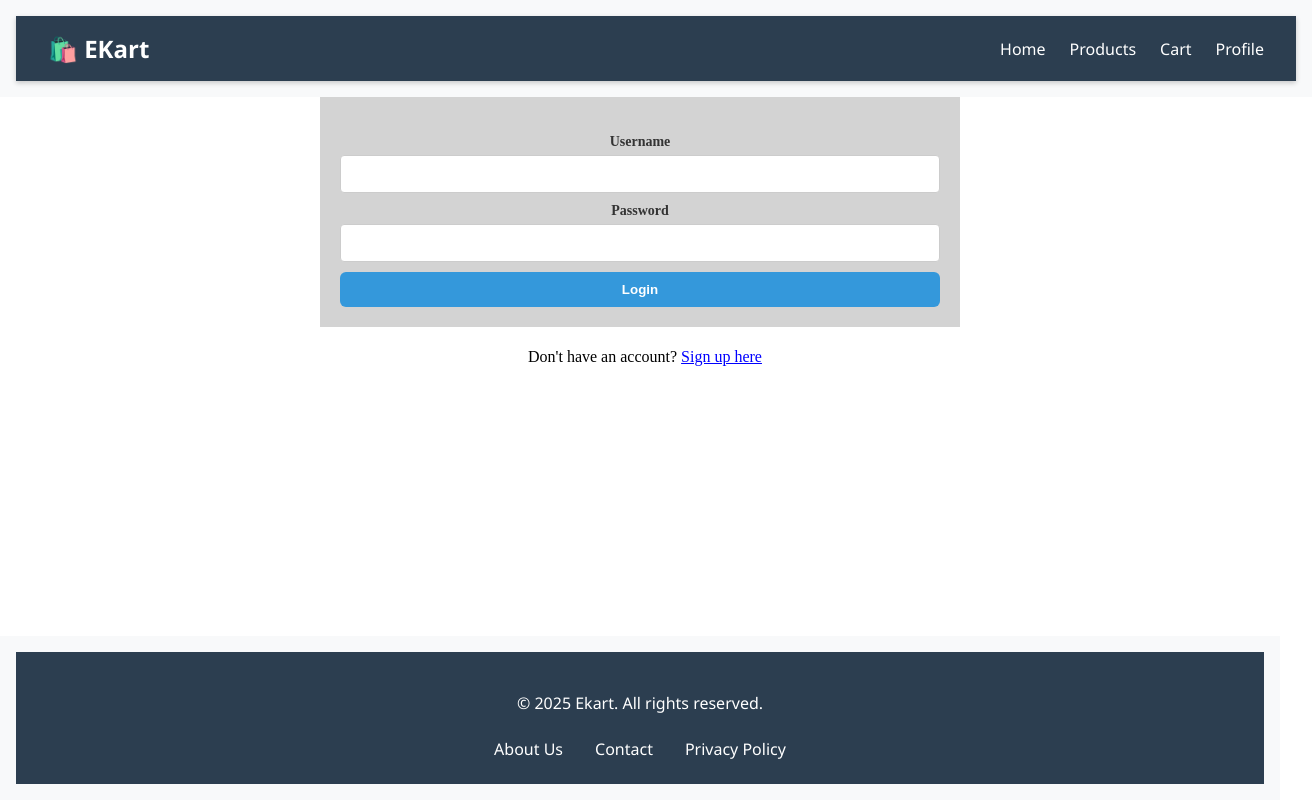
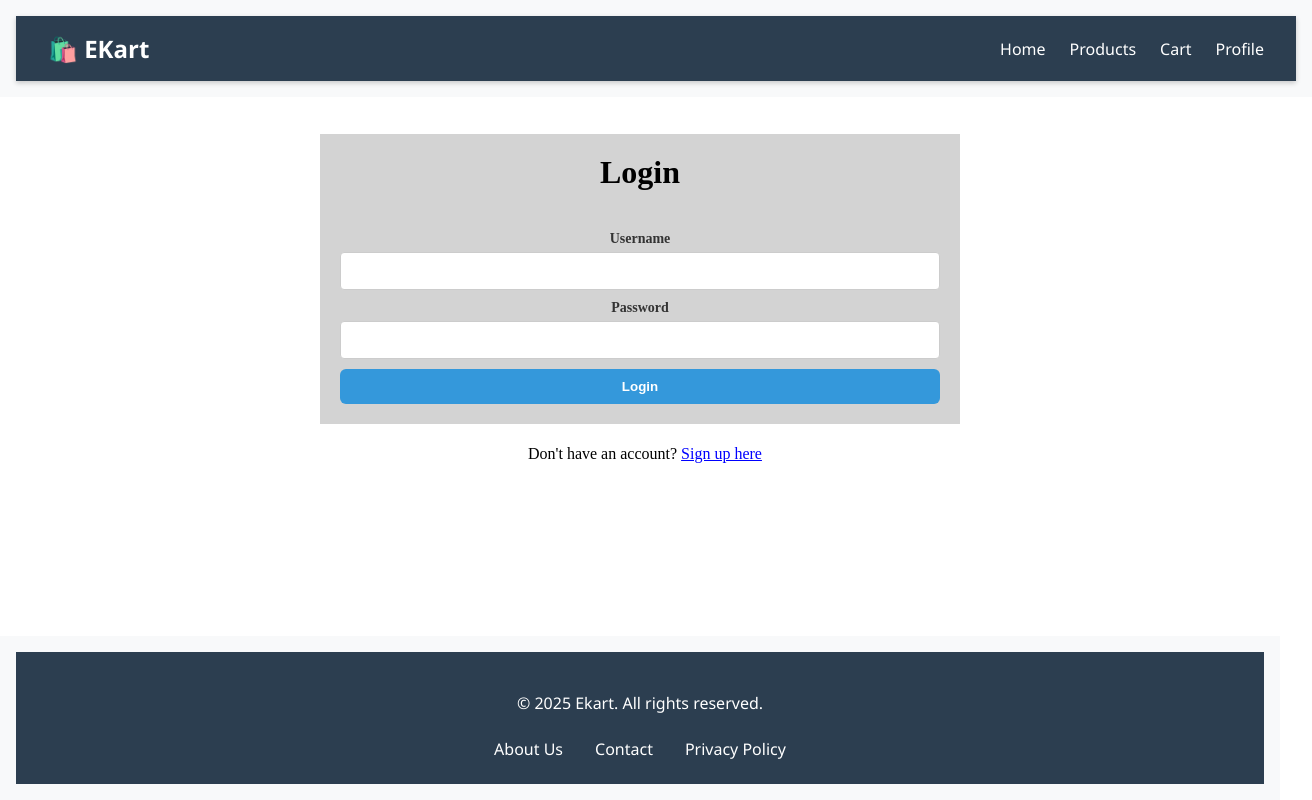
Before and after one commit to mathanparamasivan/shopping-app, an Angular app: page /login in a window 1280 px wide. Shown: the whole page, 1312 px wide, since content can reach past the window. Built offline with nearby package versions, Linux system fonts and the light colour scheme.

Commit message:
signup form integrated

```diff
--- a/src/app/app.component.css
+++ b/src/app/app.component.css
@@ -1,5 +1,5 @@
 .header{
-    position: fixed;
+    position: relative;
     display: block;
     top:0;
     padding: 1rem;
--- a/src/app/app.routes.ts
+++ b/src/app/app.routes.ts
@@ -3,15 +3,16 @@ import { ProductListComponent } from '../components/product-list/product-list.co
 import { ProductDetailComponent } from '../components/product-detail/product-detail.component';
 import { PurchaseComponent } from '../components/purchase/purchase.component';
 import { LoginComponent } from '../components/login/login.component';
+import { SignupComponent } from '../components/signup/signup.component';
+
 import { AuthGuard } from '../guards/auth.guard';
 import { CanDeactivateGuard } from '../guards/can-deactivate.guard';
-
-
 
 export const routes: Routes = [
   { path: 'login', component: LoginComponent},
   { path: 'products', component: ProductListComponent, canActivate: [AuthGuard], canDeactivate: [CanDeactivateGuard]},
   { path: 'product-detail/:id', component: ProductDetailComponent },
   { path: 'purchase', component: PurchaseComponent },
+  { path: 'signup', component: SignupComponent },
   { path: '', redirectTo: 'login', pathMatch: 'full' }
 ];
--- a/src/components/login/login.component.css
+++ b/src/components/login/login.component.css
@@ -26,8 +26,10 @@ h1 {
 
 .heading {
   display: flex;
-  justify-content: center;  /* Horizontally center the .loginform */
-  margin: 0;                /* Remove default margin */
+  width: 100%;
+  justify-content: center;
+  align-content: center;
+  text-align: center;               /* Remove default margin */
 }
 
 label {
--- a/src/components/login/login.component.ts
+++ b/src/components/login/login.component.ts
@@ -3,12 +3,13 @@ import { Router } from '@angular/router';
 import { AuthService } from '../../services/auth.service';
 import { FormsModule } from '@angular/forms';
 import { CommonModule } from '@angular/common';
+import { RouterModule } from '@angular/router';
 
 @Component({
   selector: 'app-login',
   standalone: true,
   templateUrl: './login.component.html',
-  imports: [CommonModule, FormsModule],
+  imports: [CommonModule, FormsModule, RouterModule],
   styleUrls: ['./login.component.css']
 })
 export class LoginComponent {
--- /dev/null
+++ b/src/components/signup/signup.component.html
@@ -0,0 +1 @@
+<p>signup works!</p>
```
Also changed, not shown: src/components/signup/signup.component.ts (added, +11 -0 lines), src/components/signup/signup.component.css (added), 1 other file (tests, documents, lock files or other folders).
